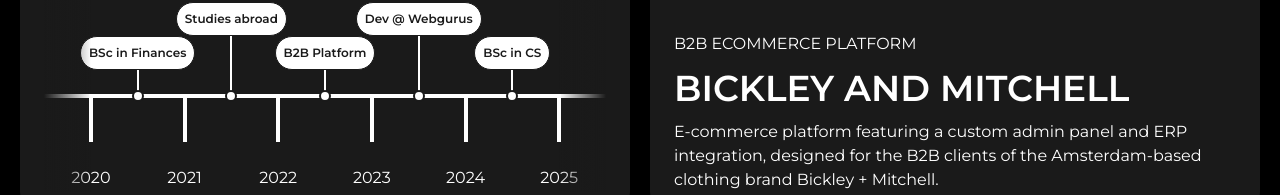
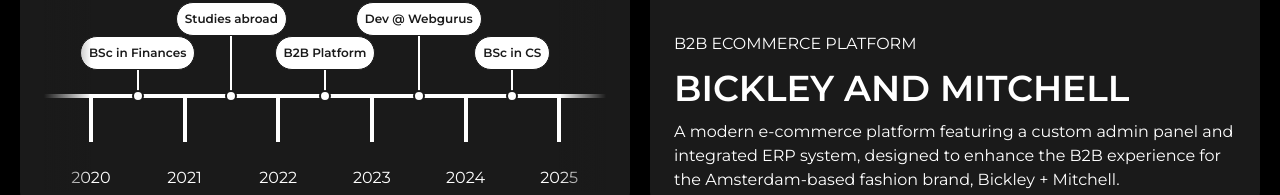
Before and after one commit to Barabasbalazs/personal-site, a Nuxt app: page / in a window 1280 px wide. Shown: the part 640-835 px from the top of the page. Built offline with nearby package versions, Linux system fonts and the light colour scheme.

Commit message:
description updates

```diff
--- a/constants/project-items.ts
+++ b/constants/project-items.ts
@@ -15,7 +15,7 @@
     title: "Bickley and Mitchell",
     subtitle: "B2B ecommerce platform",
     description:
-      "E-commerce platform featuring a custom admin panel and ERP integration, designed for the B2B clients of the Amsterdam-based clothing brand Bickley + Mitchell.",
+      "A modern e-commerce platform featuring a custom admin panel and integrated ERP system, designed to enhance the B2B experience for the Amsterdam-based fashion brand, Bickley + Mitchell.",
     img: cartOutline,
     link: "https://b2b.bickleyandmitchell.com",
   },
@@ -23,7 +23,7 @@
     title: "Map App",
     subtitle: "Hiking App with real time Tracking",
     description:
-      "A web application with real-time tracking functionalities, designed to help tourists and their guides explore various areas more effectively, whether in natural settings or urban environments.",
+      "An intuitive web app with real-time tracking, helping tourists and guides explore and navigate both natural landscapes and urban areas with ease and efficiency.",
     img: mapLegend,
     link: "https://balazsmap.live",
   },
@@ -31,7 +31,7 @@
     title: "esm-import-modifier",
     subtitle: "Deno utility script",
     description:
-      "Utility script that helps rewrite ES imports with just a config file. Written in Deno with the help of an ES syntax module lexer and Worker modules.",
+      "A powerful utility script that simplifies rewriting ES imports using just a config file. Built in Deno, leveraging an ES syntax module lexer and Worker modules for efficiency.",
     img: denoWhite,
     link: "https://github.com/Barabasbalazs/esm-import-modifier",
   },
```
